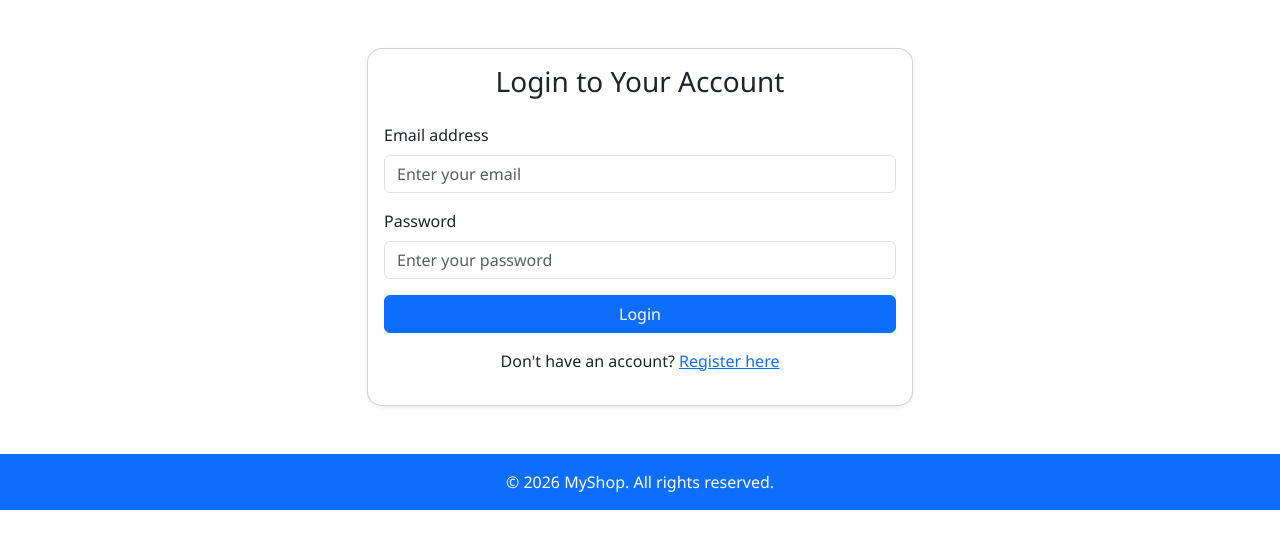
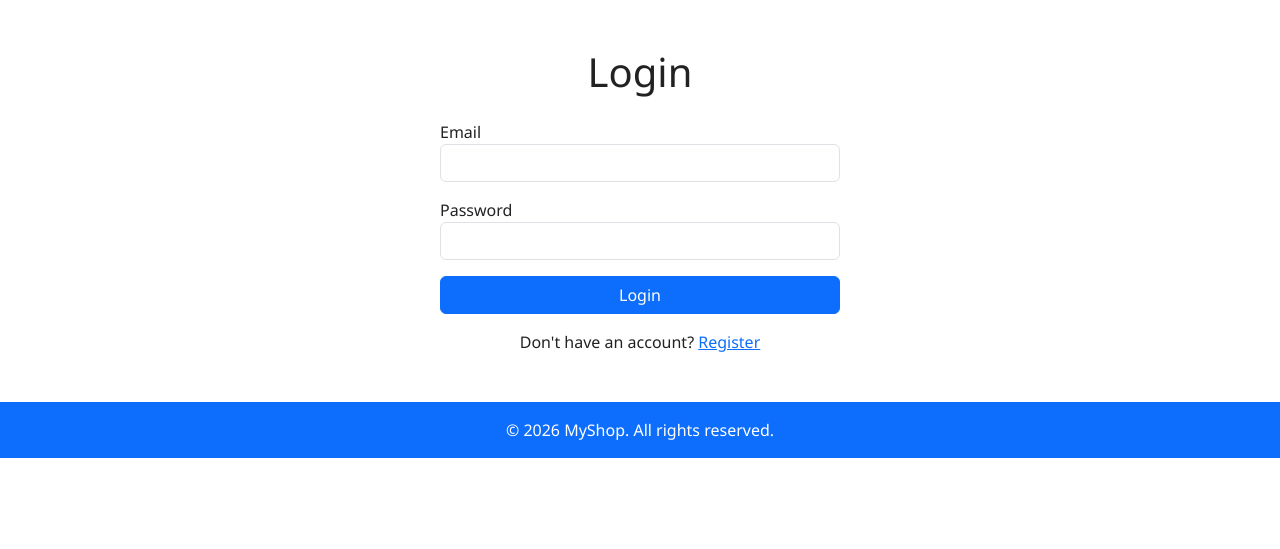
Before and after one commit to sano911/my-price-web, a Flask app: page /login in a window 1280 px wide. Shown: the part 56-605 px from the top of the page. Run offline with Flask 2, Linux system fonts and the light colour scheme.

Commit message:
Update login.html

```diff
--- a/templates/login.html
+++ b/templates/login.html
@@ -1,38 +1,20 @@
 {% extends "base.html" %}
-
-{% block title %}Login - MyWebsite{% endblock %}
+{% block title %}Login - MyShop{% endblock %}
 
 {% block content %}
-<div class="row justify-content-center">
-    <div class="col-md-6">
-        <div class="card shadow-sm">
-            <div class="card-body">
-                <h3 class="card-title mb-4 text-center">Login to Your Account</h3>
+<h1 class="mb-4 text-center">Login</h1>
 
-                {% with messages = get_flashed_messages() %}
-                  {% if messages %}
-                    <div class="alert alert-warning">
-                      {% for message in messages %}
-                        {{ message }}
-                      {% endfor %}
-                    </div>
-                  {% endif %}
-                {% endwith %}
+<form method="POST" class="mx-auto" style="max-width: 400px;">
+    <div class="mb-3">
+        <label>Email</label>
+        <input type="email" name="email" class="form-control" required>
+    </div>
+    <div class="mb-3">
+        <label>Password</label>
+        <input type="password" name="password" class="form-control" required>
+    </div>
+    <button class="btn btn-primary w-100" type="submit">Login</button>
+</form>
 
-                <form method="POST" action="{{ url_for('login') }}">
-                    <div class="mb-3">
-                        <label for="email" class="form-label">Email address</label>
-                        <input type="email" class="form-control" id="email" name="email" required placeholder="Enter your email">
-                    </div>
-                    <div class="mb-3">
-                        <label for="password" class="form-label">Password</label>
-                        <input type="password" class="form-control" id="password" name="password" required placeholder="Enter your password">
-                    </div>
-                    <button type="submit" class="btn btn-primary w-100">Login</button>
-                </form>
-                <p class="mt-3 text-center">Don't have an account? <a href="{{ url_for('register') }}">Register here</a></p>
-            </div>
-        </div>
-    </div>
-</div>
+<p class="mt-3 text-center">Don't have an account? <a href="{{ url_for('register') }}">Register</a></p>
 {% endblock %}
```
